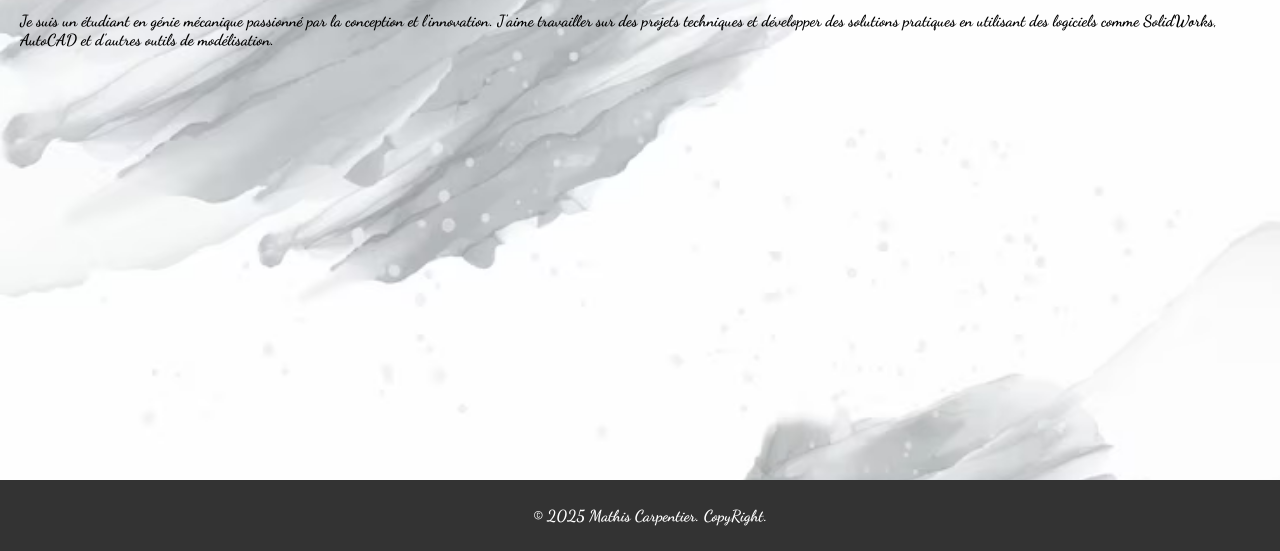
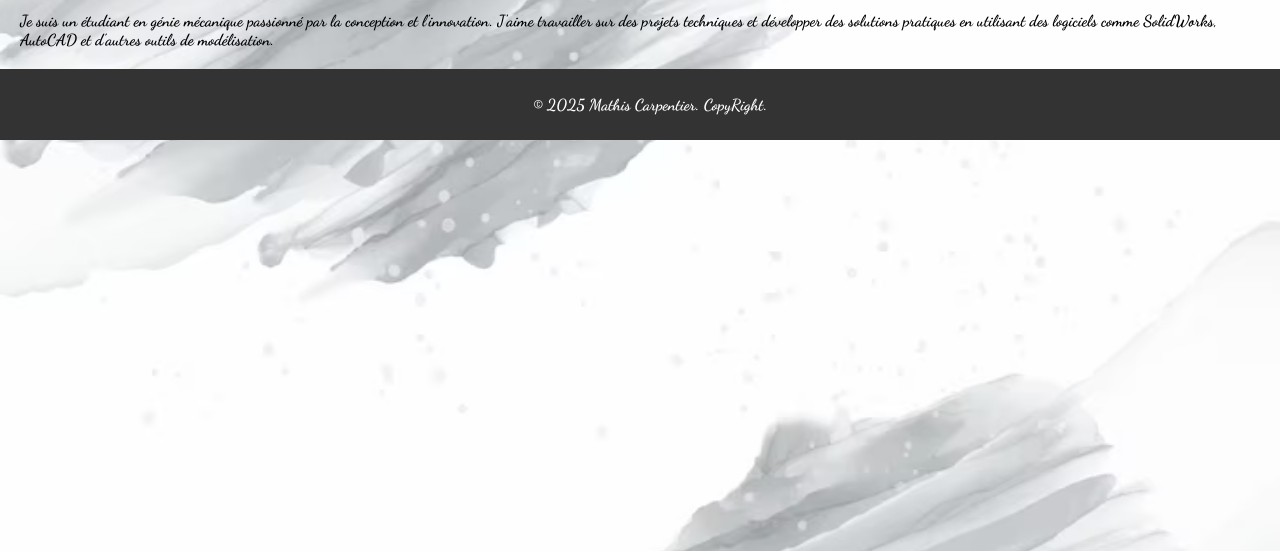
Before and after one commit to Sihtamswag/carpentiermathis.github.io, a plain HTML site: page index.html in a window 1280 px wide. Shown: the part 249-800 px from the top of the page. Drawn offline with Linux system fonts and the light colour scheme.

Commit message:
styles.css

```diff
--- a/styles.css
+++ b/styles.css
@@ -51,9 +51,9 @@ section {
 footer {
     background-color: #333;
     color: #fff;
-    text-align: center;
+    text-align: center; /* tous les text sont centrer horizontalement. */
     padding: 10px;
-    position: absolute;
+    position: relative;
     width: 100%;
     bottom: 0;
 }
```
